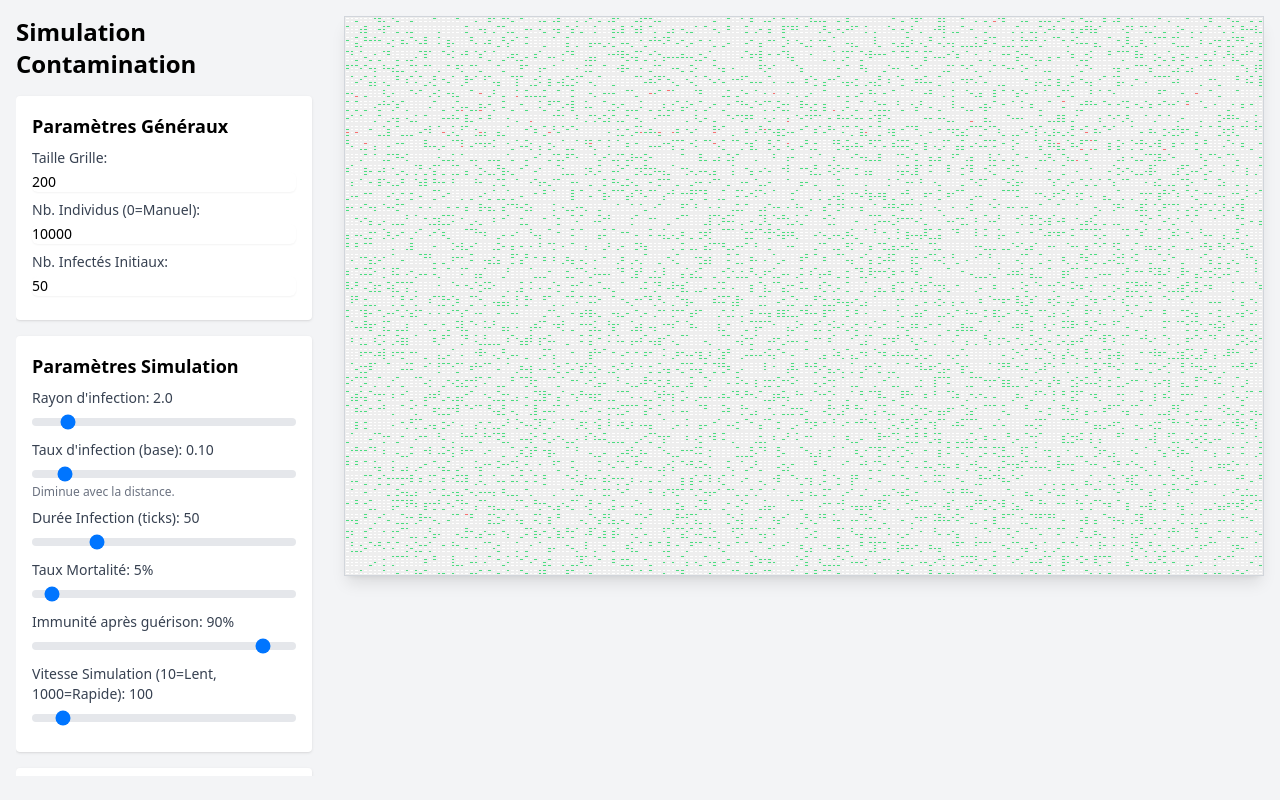
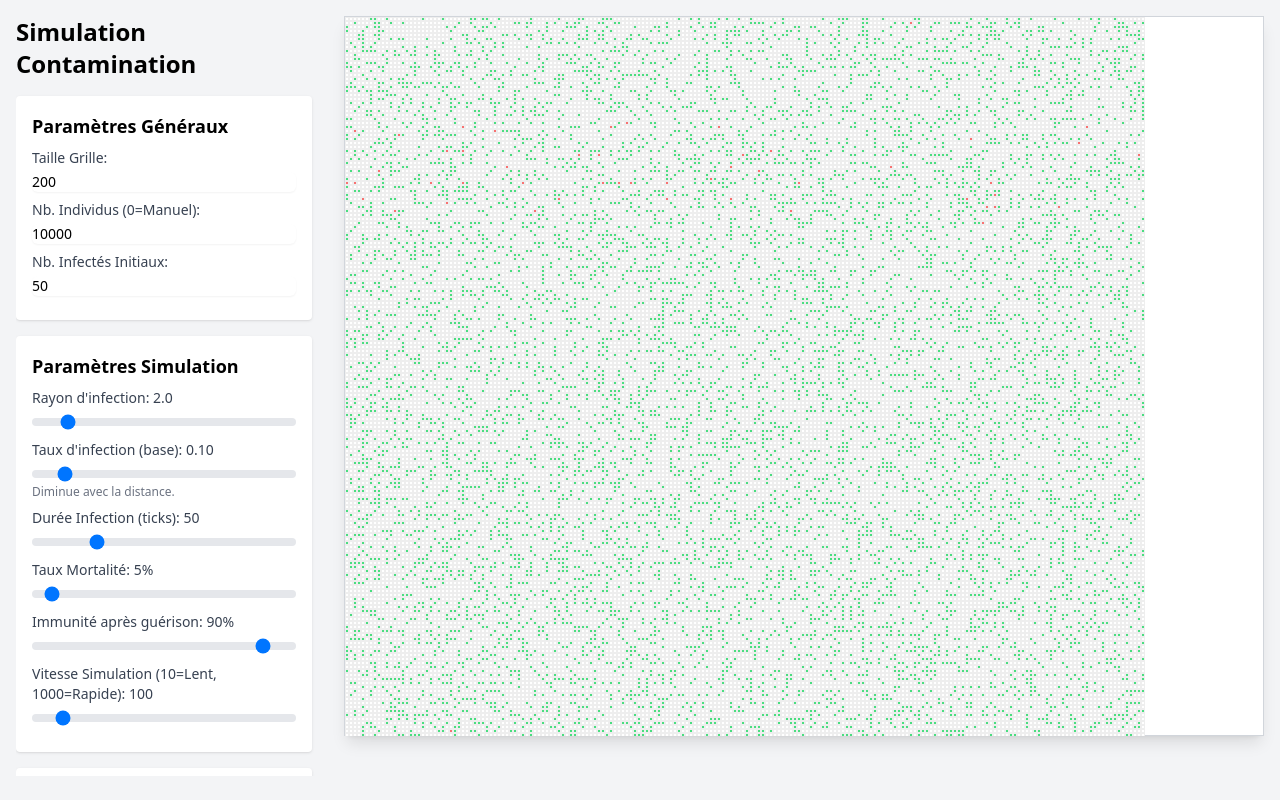
Before and after one commit to JeanJacquesSerpoul/contamination, a plain HTML site: page index.html in a window 1280 px wide. Drawn offline with nearby package versions, Linux system fonts and the light colour scheme.

Commit message:
Ajustement de la taille des cellules de la grille en fonction de la largeur du conteneur pour une meilleure réactivité

```diff
--- a/index.html
+++ b/index.html
@@ -12,10 +12,9 @@
     <style>
         /* Styles additionnels si besoin */
         .cell {
-            width: 10px;
-            /* Taille fixe pour référence dans JS, mais la grille s'adapte au conteneur */
-            height: 10px;
+            aspect-ratio: 1; /* Garder un ratio carré */
             border: 1px solid #eee;
+            /* La taille sera contrôlée par la grille CSS */
         }
 
         .sain { background-color: #4ade80; /* green-400 */ }
@@ -163,7 +162,7 @@
 
     <!-- Zone de Simulation -->
     <div class="w-full lg:w-3/4 flex justify-center items-center lg:items-start lg:pl-4 flex-grow">
-        <div id="gridContainer" class="bg-white shadow-lg overflow-auto w-full max-w-full h-[70vh] sm:h-[70vh] lg:max-h-[90vh]">
+        <div id="gridContainer" class="bg-white shadow-lg overflow-auto w-full max-w-full aspect-square max-h-[90vh]">
             <div id="grid" class="border border-gray-300" style="grid-template-columns: repeat(50, minmax(0, 1fr));">
                 <!-- Les cellules seront ajoutées ici par JS -->
             </div>
--- a/script.js
+++ b/script.js
@@ -188,7 +188,12 @@ document.addEventListener('DOMContentLoaded', () => {
 
     function createGridDOM(size) {
         gridElement.innerHTML = '';
-        gridElement.style.gridTemplateColumns = `repeat(${size}, minmax(0, 1fr))`;
+
+        // Calculer la taille des cellules en fonction de la largeur du conteneur
+        const containerWidth = gridContainerElement.clientWidth;
+        const cellSize = Math.max(2, Math.floor(containerWidth / size));
+        gridElement.style.gridTemplateColumns = `repeat(${size}, ${cellSize}px)`;
+
         gridCells = [];
 
         for (let r = 0; r < size; r++) {
@@ -198,6 +203,11 @@ document.addEventListener('DOMContentLoaded', () => {
                 cell.className = `cell ${StateGridClasses[State.EMPTY]}`;
                 cell.dataset.r = r;
                 cell.dataset.c = c;
+
+                // Définir la largeur et la hauteur pour chaque cellule
+                cell.style.width = `${cellSize}px`;
+                cell.style.height = `${cellSize}px`;
+
                 gridElement.appendChild(cell);
                 gridCells[r][c] = cell;
             }
```
